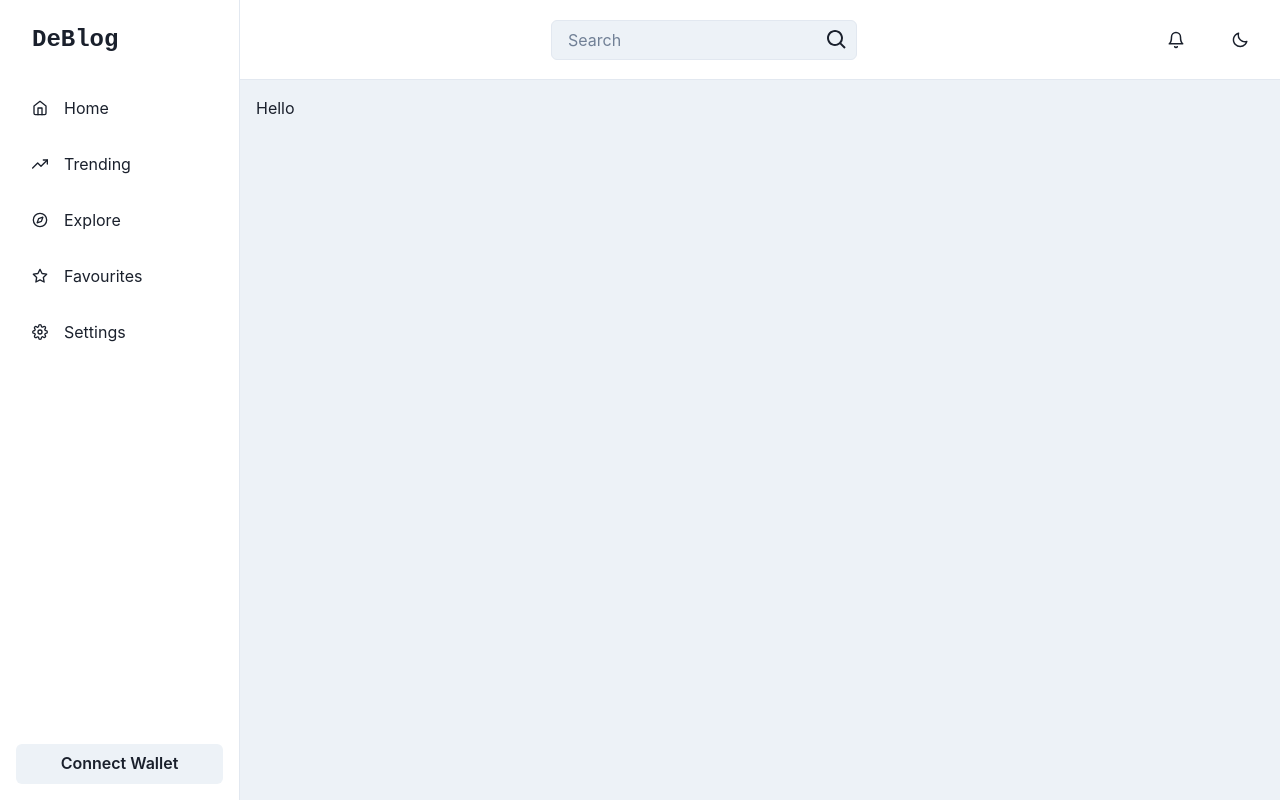
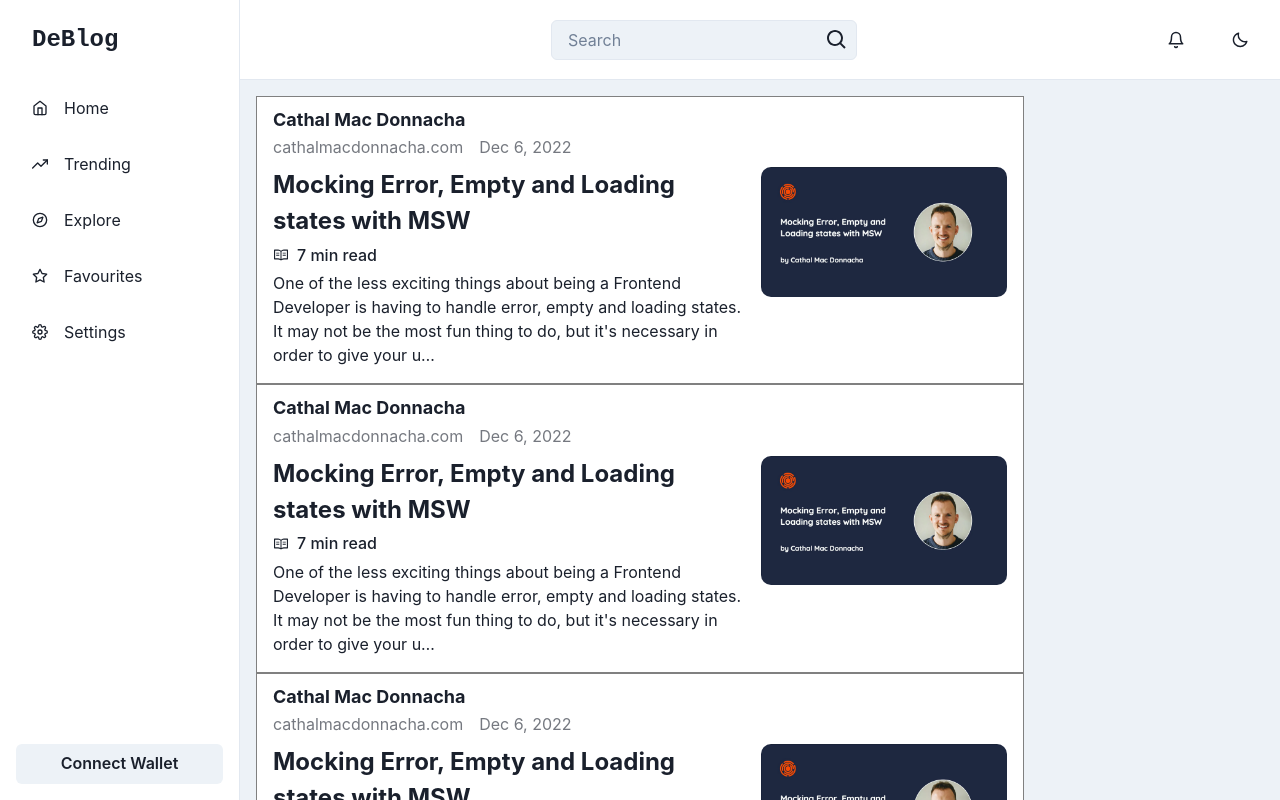
Before and after one commit to Harsh2220/DeBlog, a Next.js app: page / in a window 1280 px wide. Shown: the top 800 px of the page. Built offline with nearby package versions, Linux system fonts and the light colour scheme.

Commit message:
fea: blogcard

```diff
--- /dev/null
+++ b/components/BlogCard.tsx
@@ -0,0 +1,31 @@
+import { Box, Stack, Flex, Text, Image } from '@chakra-ui/react'
+import {AiOutlineRead} from 'react-icons/ai'
+import React from 'react'
+
+type Props = {}
+
+const BlogCard = (props: Props) => {
+  return (
+    <Box w={'3xl'} bg={'white'} p={4} border={'0.1px solid'} borderColor={'gray'}>
+        <Stack>
+            <Text fontSize={'lg'} fontWeight={700} lineHeight={'0.8'}>Cathal Mac Donnacha</Text>
+            <Flex opacity={0.6}>
+                <Text>cathalmacdonnacha.com</Text>
+                <Text ml={4}>Dec 6, 2022</Text>
+            </Flex>
+        </Stack>
+        <Flex mt={2} >
+            <Stack pr={2}>
+                <Text fontSize={'2xl'} fontWeight={700}>Mocking Error, Empty and Loading states with MSW</Text>
+                <Flex alignItems={'center'}><AiOutlineRead /> <Text lineHeight={0.8} ml={2} fontWeight={'500'}>7 min read</Text></Flex>
+                <Text>One of the less exciting things about being a Frontend Developer is having to handle error, empty and loading states. It may not be the most fun thing to do, but it's necessary in order to give your u…</Text>
+            </Stack>
+            <Box w={'3xl'} height={'fit-content'} >
+                <Image src='./blogImage.webp' borderRadius={10} />
+            </Box>
+        </Flex>
+    </Box>
+  )
+}
+
+export default BlogCard
--- a/components/Sidebar.tsx
+++ b/components/Sidebar.tsx
@@ -35,6 +35,7 @@ import { BiMoon } from 'react-icons/bi';
 import { BsSun } from 'react-icons/bs';
 import { BiSearch } from 'react-icons/bi'
 import connectWallet from '../utils/connectWallet';
+import BlogCard from './BlogCard';
 
 interface LinkItemProps {
   name: string;
@@ -71,7 +72,9 @@ export default function Sidebar() {
       {/* mobilenav */}
       <MobileNav onOpen={onOpen} />
       <Box ml={{ base: 0, md: 60 }} p="4">
-        Hello
+        <BlogCard />
+        <BlogCard />
+        <BlogCard />
       </Box>
     </Box>
   );
```
Also changed, not shown: public/blogImage.webp (added).
